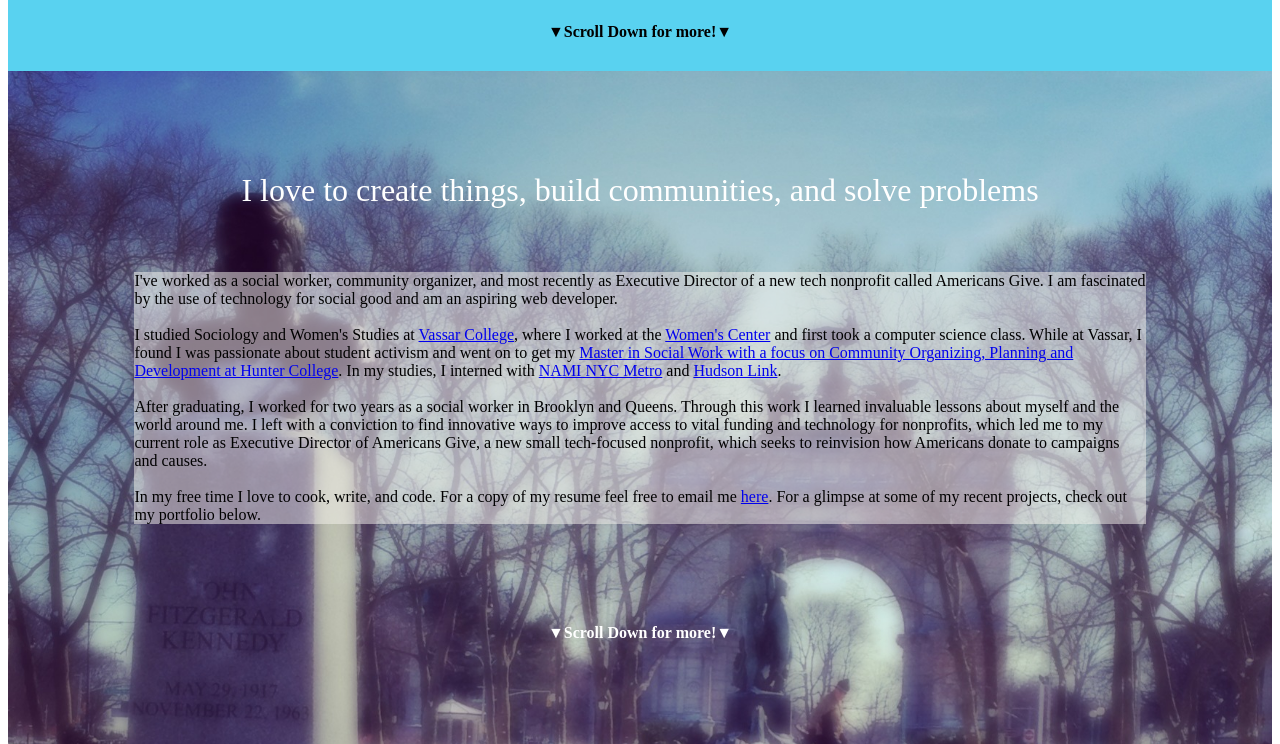
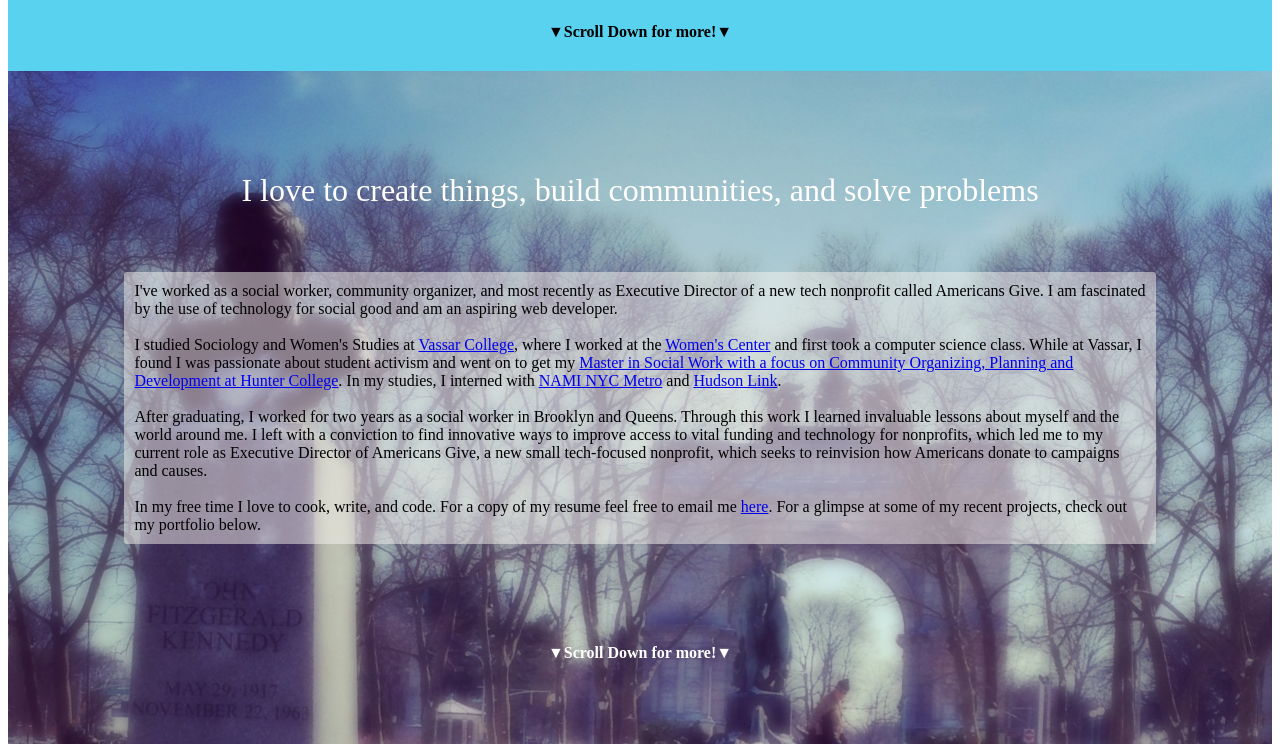
Before and after one commit to sarahzinger/portfolio, a plain HTML site: page index.html in a window 1280 px wide. Shown: the part 537-1281 px from the top of the page. Drawn offline with Linux system fonts and the light colour scheme; a web font is replaced by a local one.

Commit message:
updates in styling

```diff
--- a/style.css
+++ b/style.css
@@ -52,6 +52,8 @@ p{
 	margin-right:auto;
 	margin-left: auto;
 	background-color: rgba(247,245,240, .5);
+	border-radius: 3px;
+	padding: 10px;
 
 }
 #section2 h4{
```
